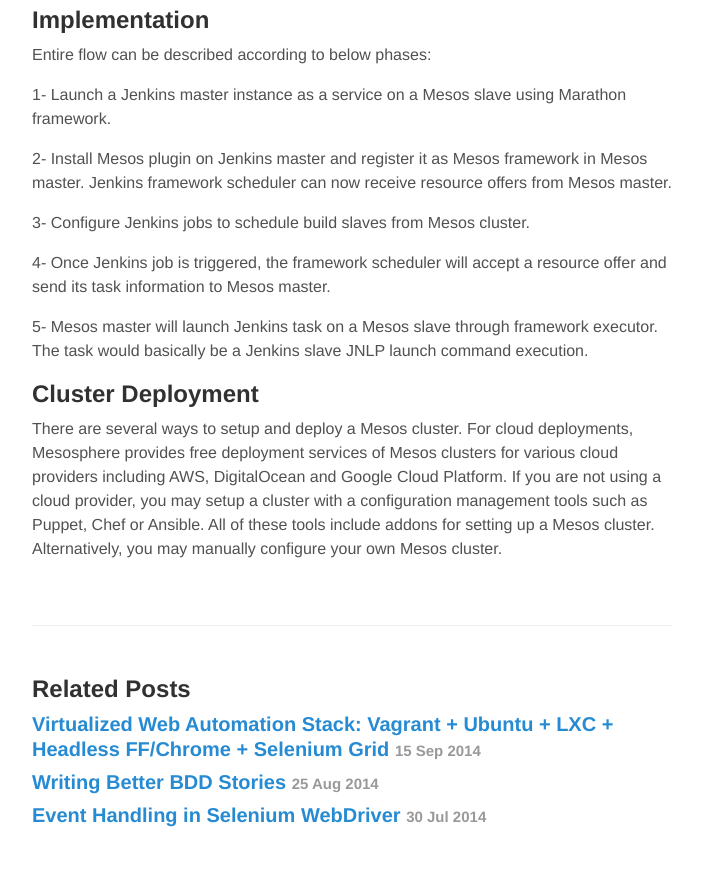
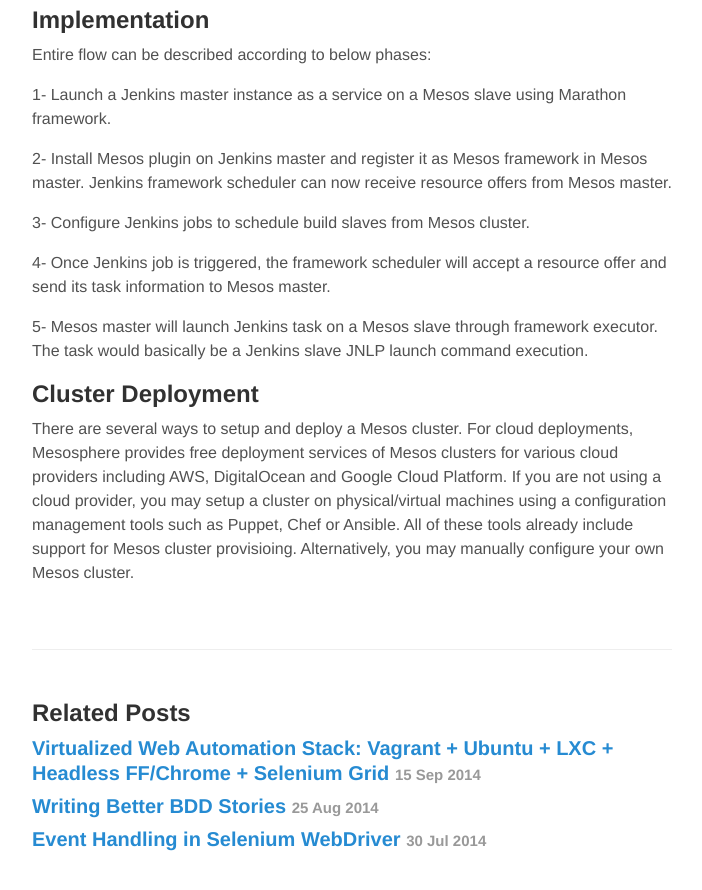
Before and after one commit to waseemh/waseemh.github.io_F, a Jekyll site: the page built from _posts/2015-03-15-cluster-wideci-system-mesos-jenkins.md, in a window 1280 px wide and 900 px high, scrolled down 1410 px. Shown: the top 890 px of the window, without its empty margins (288-990 px from the left). Built offline with Jekyll 4.4.1, drawn with Linux system fonts in a browser that asks for light colours; Markdown is read by kramdown in place of the engine named in the settings.

Commit message:
Update 2015-03-15-cluster-wideci-system-mesos-jenkins.md

```diff
--- a/_posts/2015-03-15-cluster-wideci-system-mesos-jenkins.md
+++ b/_posts/2015-03-15-cluster-wideci-system-mesos-jenkins.md
@@ -41,5 +41,4 @@
 ## Cluster Deployment
 
 There are several ways to setup and deploy a Mesos cluster. For cloud deployments, Mesosphere provides free deployment services of Mesos clusters for various cloud providers including AWS, DigitalOcean and Google Cloud Platform.
-If you are not using a cloud provider, you may setup a cluster with a configuration management tools such as Puppet, Chef or Ansible. All of these tools include addons for setting up a Mesos cluster.
-Alternatively, you may manually configure your own Mesos cluster.
+If you are not using a cloud provider, you may setup a cluster on physical/virtual machines using a configuration management tools such as Puppet, Chef or Ansible. All of these tools already include support for Mesos cluster provisioing. Alternatively, you may manually configure your own Mesos cluster.
```
